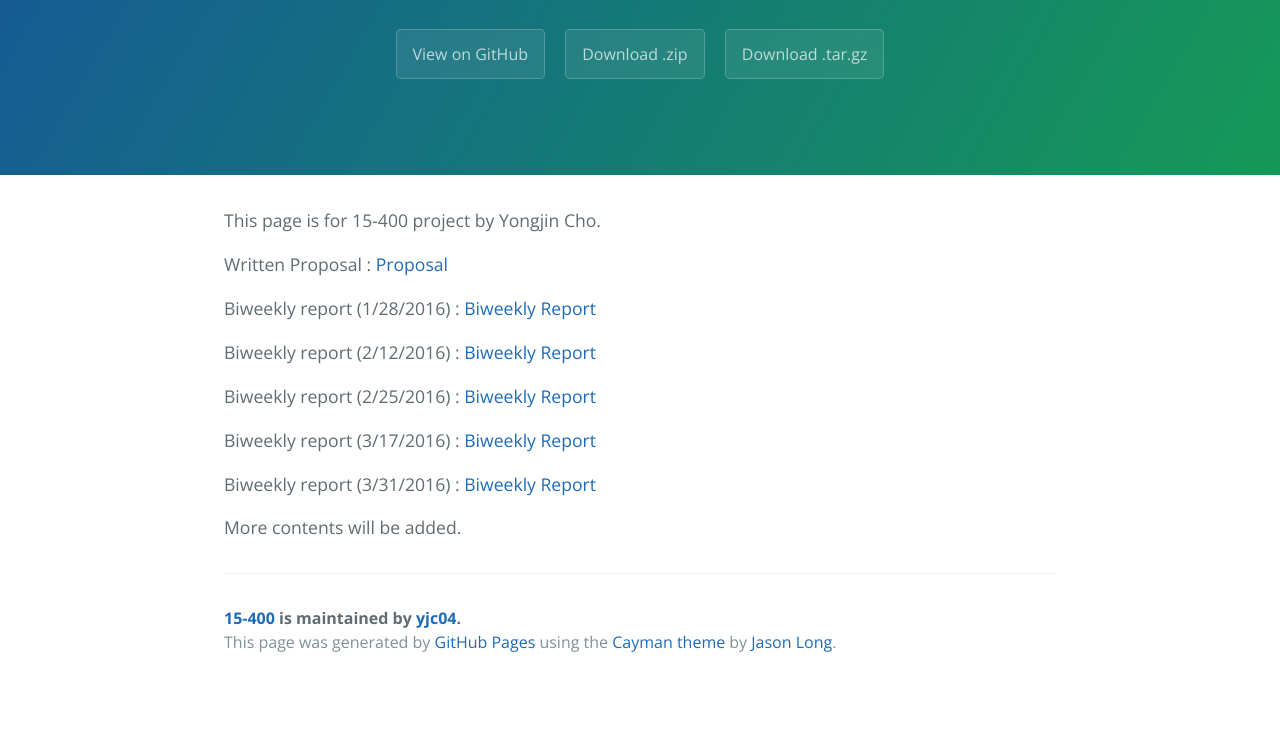
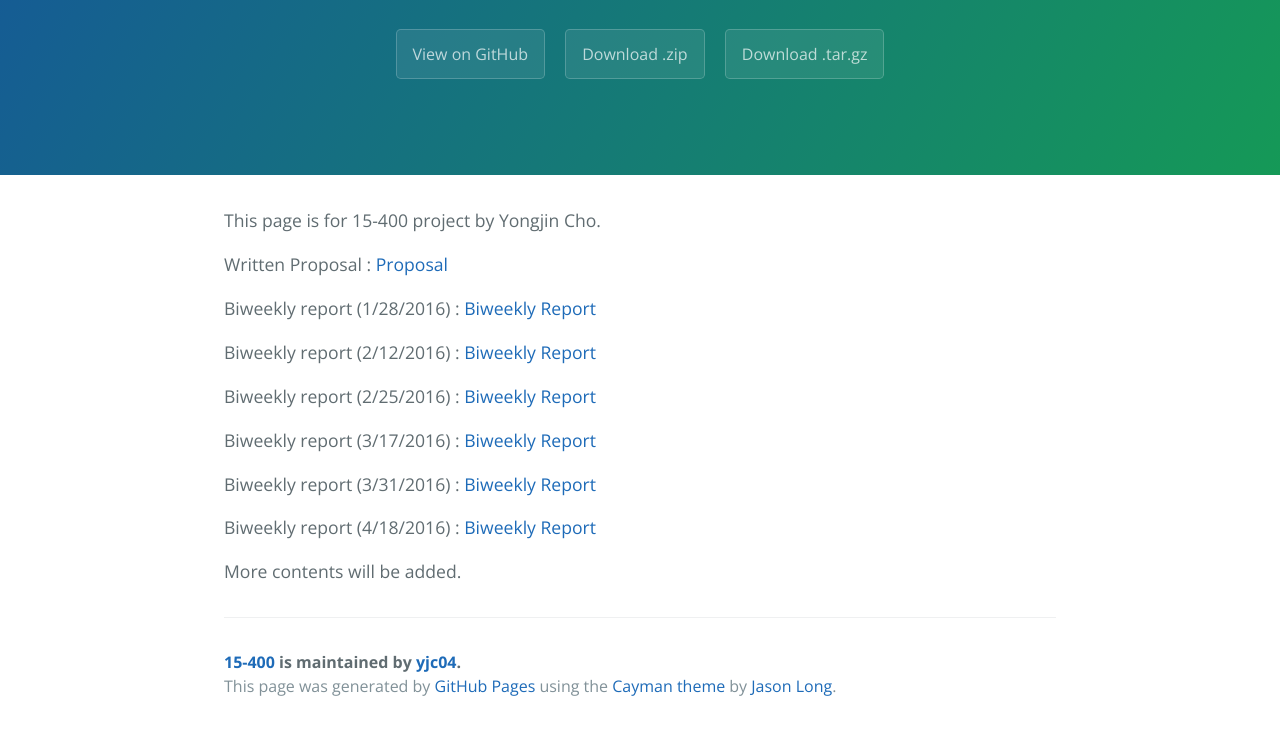
Before and after one commit to yjc04/15-400, a plain HTML site: page index.html in a window 1280 px wide. Shown: the part 208-938 px from the top of the page. Before the commit the page ends 894 px from the top, so only its background shows below. Drawn offline with nearby package versions, Linux system fonts and the light colour scheme.

Commit message:
Update index.html

```diff
--- a/index.html
+++ b/index.html
@@ -28,6 +28,7 @@
 <p>Biweekly report (2/25/2016) : <a href="http://www.andrew.cmu.edu/user/ycho1/BR_225.pdf">Biweekly Report</a></p>
 <p>Biweekly report (3/17/2016) : <a href="http://www.andrew.cmu.edu/user/ycho1/BR_317.pdf">Biweekly Report</a></p>
 <p>Biweekly report (3/31/2016) : <a href="http://www.andrew.cmu.edu/user/ycho1/BR_331.pdf">Biweekly Report</a></p>
+<p>Biweekly report (4/18/2016) : <a href="http://www.andrew.cmu.edu/user/ycho1/BR_418.pdf">Biweekly Report</a></p>
 
 <p>More contents will be added.</p>
 
```
